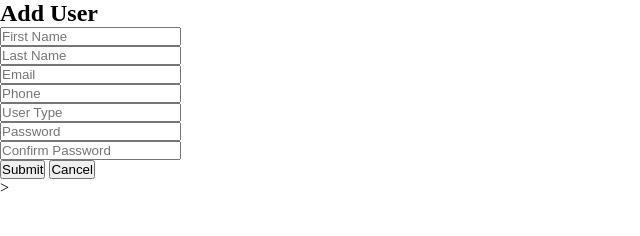
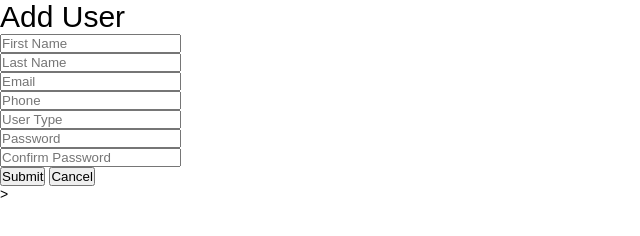
Before and after one commit to sami-mai/theKitchen, a plain HTML site: page user_management/add.html in a window 1280 px wide. Shown: the whole page, without its empty margins (0-640 px from the left). Drawn offline with Linux system fonts and the light colour scheme.

Commit message:
Include styling for page wrapper

```diff
--- a/user_management/styles.css
+++ b/user_management/styles.css
@@ -29,3 +29,16 @@
   /* ==========================================================================
    #PAGE WRAPPER
    ========================================================================== */
+   body {
+    font-family: "Poppins", "Arial", "Helvetica Neue", sans-serif;
+    font-weight: 400;
+    font-size: 14px;
+  }
+
+  h1, h2, h3, h4, h5, h6 {
+    font-weight: 400;
+  }
+
+  h2 {
+    font-size: 30px;
+  }
```
